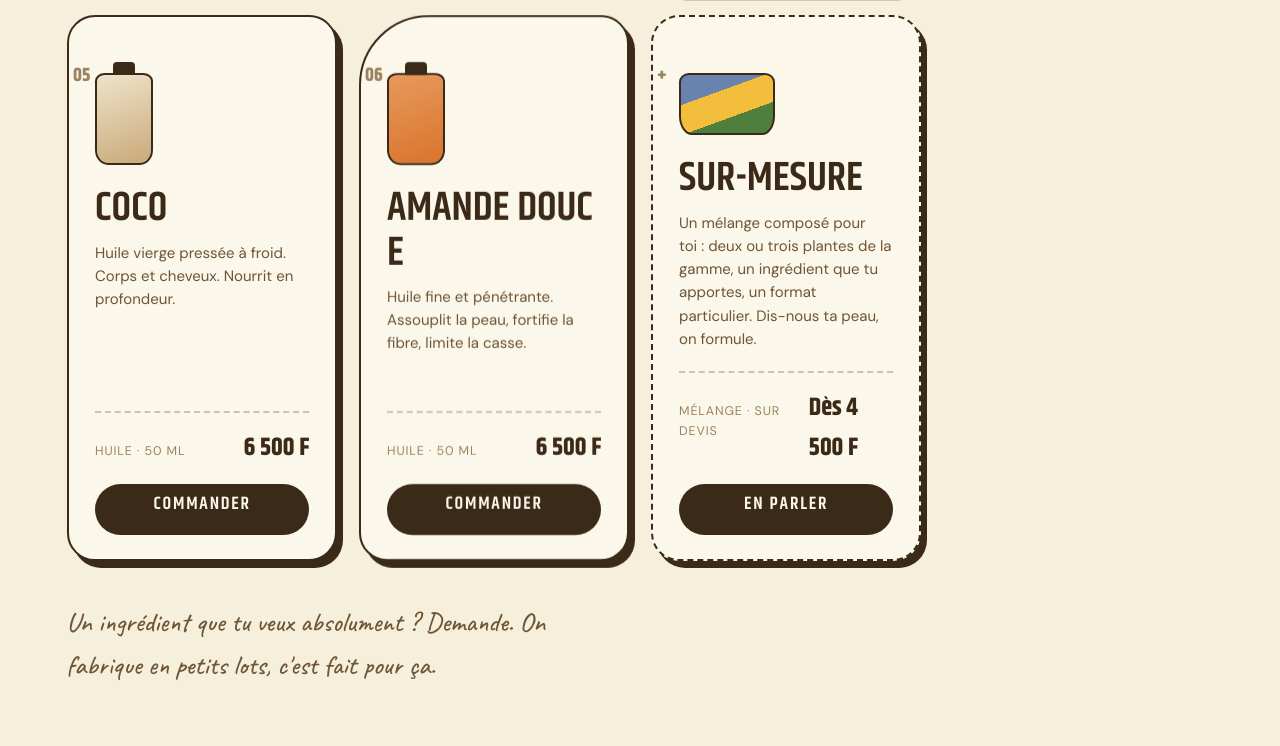
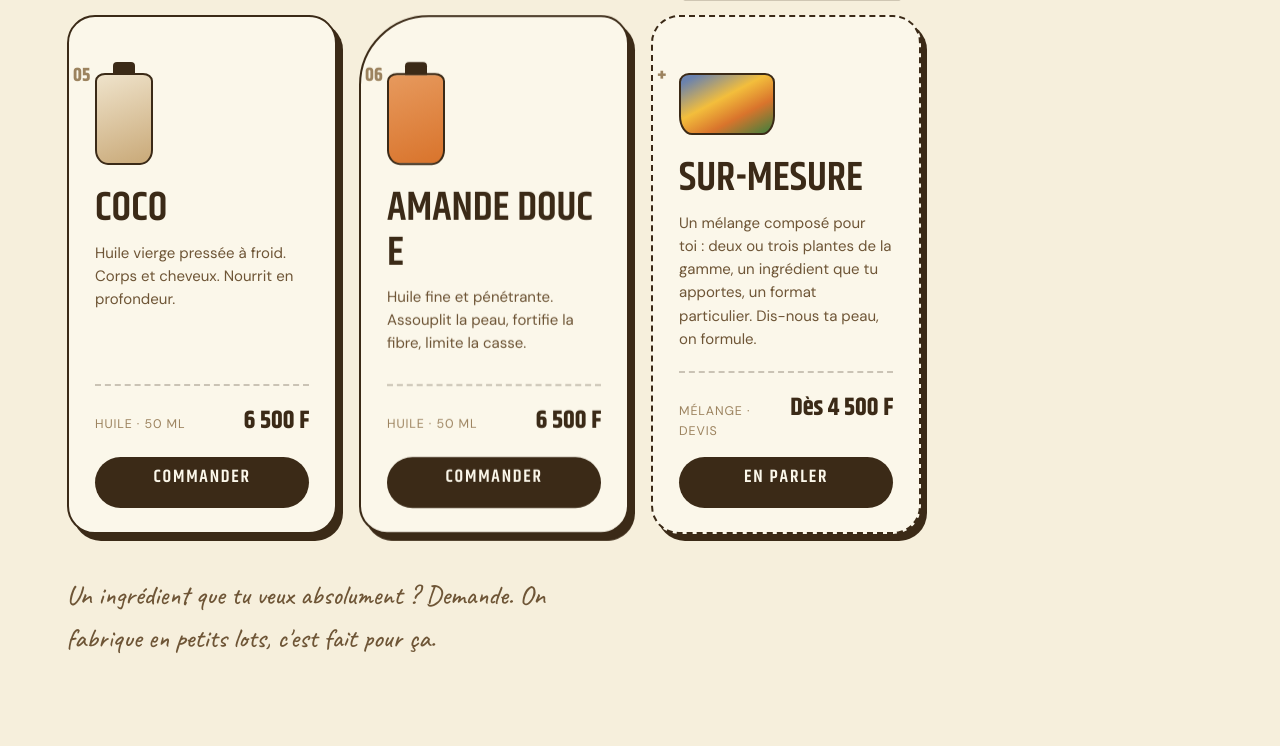
Before and after one commit to firstged/ebene, a plain HTML site: page index.html in a window 1280 px wide. Shown: the part 3234-3980 px from the top of the page. Drawn offline with Linux system fonts and the light colour scheme; animation ran at ten frames a second.

Commit message:
Carte sur-mesure : prix insécable et pâte moins drapeau
Le prix « Dès 4 500 F » se coupait en deux lignes, et le dégradé à bandes
nettes du savon mélangé lisait comme un drapeau plutôt que comme un savon.

Co-Authored-By: Claude Opus 5 <noreply@anthropic.com>

```diff
--- a/css/ebene.css
+++ b/css/ebene.css
@@ -637,7 +637,7 @@ body.menu-open .menu-lines i:nth-child(2) { top: 5px; transform: rotate(-45deg);
   background: var(--ink);
   border-radius: 4px 4px 0 0;
 }
-.pcard-mix { background: linear-gradient(160deg, var(--c2) 0 33%, var(--soleil) 33% 66%, var(--manioc) 66%); }
+.pcard-mix { background: linear-gradient(152deg, var(--c2) 8%, var(--soleil) 42%, var(--laterite) 68%, var(--manioc) 96%); }
 .pcard:hover .pcard-soap { transform: rotate(-7deg) scale(1.1); box-shadow: 5px 6px 0 rgba(59, 42, 23, .3); }
 
 .pcard h3 {
@@ -679,7 +679,7 @@ body.menu-open .menu-lines i:nth-child(2) { top: 5px; transform: rotate(-45deg);
   transition: color .5s var(--ease), opacity .5s var(--ease);
 }
 .pcard:hover .pcard-fmt { color: var(--on); opacity: .8; }
-.pcard-px { font-family: var(--display); font-weight: 700; font-size: 25px; }
+.pcard-px { font-family: var(--display); font-weight: 700; font-size: 25px; white-space: nowrap; }
 
 /* Bouton : la couleur claire envahit le bouton, le texte s'inverse */
 .pcard-go {
--- a/index.html
+++ b/index.html
@@ -340,7 +340,7 @@
         <span class="pcard-soap pcard-mix"></span>
         <h3 data-roll>Sur-mesure</h3>
         <p>Un mélange composé pour toi&nbsp;: deux ou trois plantes de la gamme, un ingrédient que tu apportes, un format particulier. Dis-nous ta peau, on formule.</p>
-        <footer><span class="pcard-fmt">Mélange · sur devis</span><span class="pcard-px">Dès 4 500 F</span></footer>
+        <footer><span class="pcard-fmt">Mélange · devis</span><span class="pcard-px">Dès 4&nbsp;500 F</span></footer>
         <a class="pcard-go js-wa" href="#commander" data-prod="une formule sur-mesure"><span data-roll>En parler</span></a>
       </li>
     </ul>
```
